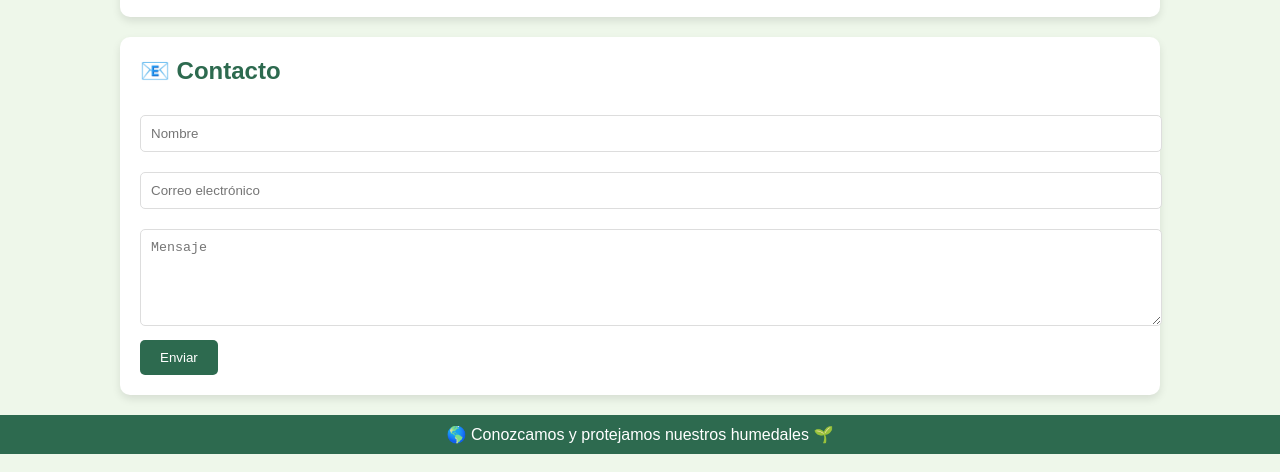
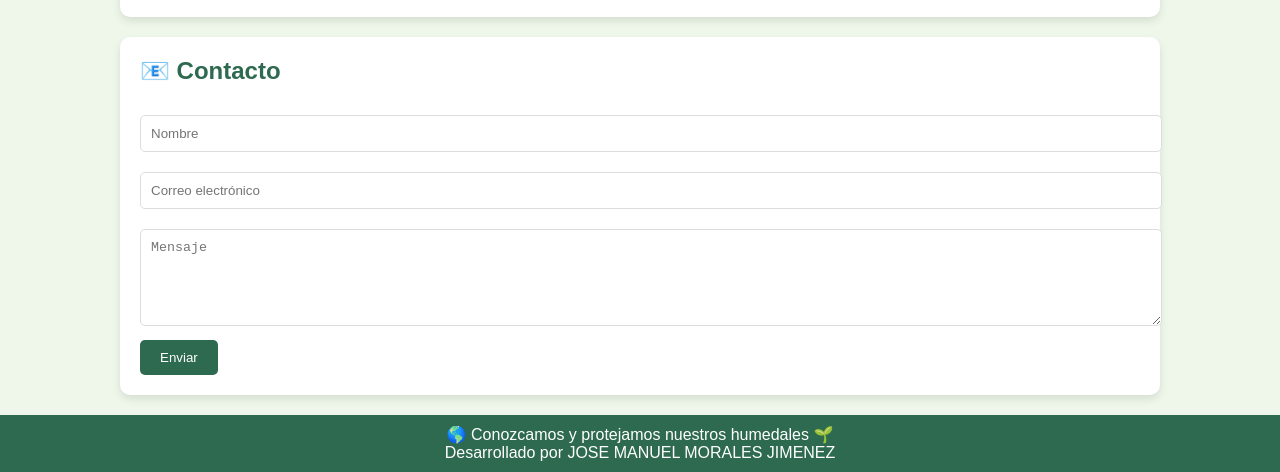
Before and after one commit to adrian20324/Trabajos, a plain HTML site: page index.html in a window 1280 px wide. Shown: the part 2194-2666 px from the top of the page. Drawn offline with Linux system fonts and the light colour scheme.

Commit message:
index.html

```diff
--- a/index.html
+++ b/index.html
@@ -195,7 +195,8 @@
     </div>
 
     <footer>
-        🌎 Conozcamos y protejamos nuestros humedales 🌱
+        🌎 Conozcamos y protejamos nuestros humedales 🌱<br>
+        Desarrollado por JOSE MANUEL MORALES JIMENEZ
     </footer>
 
     <!-- Botón para subir al inicio -->
```
